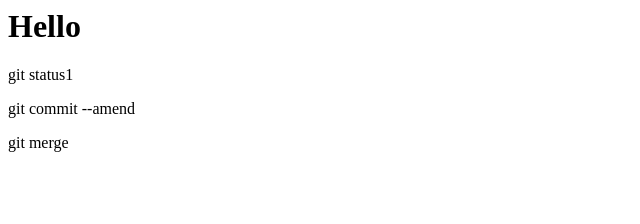
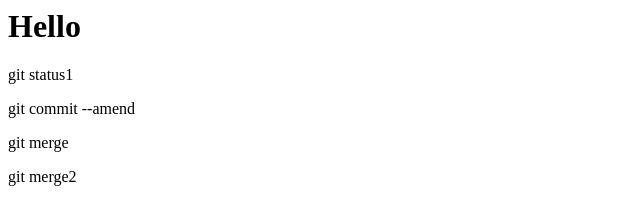
Before and after one commit to gooood1208/git_tutorial, a plain HTML site: page index.html in a window 1280 px wide. Shown: the full height of the page, 0-640 px from the left. Drawn offline with Linux system fonts and the light colour scheme.

Commit message:
Update index.html

```diff
--- a/index.html
+++ b/index.html
@@ -2,3 +2,4 @@
 <p>git status1</p>
 <p>git commit --amend</p>
 <p>git merge</p>
+<p>git merge2</p>
```
